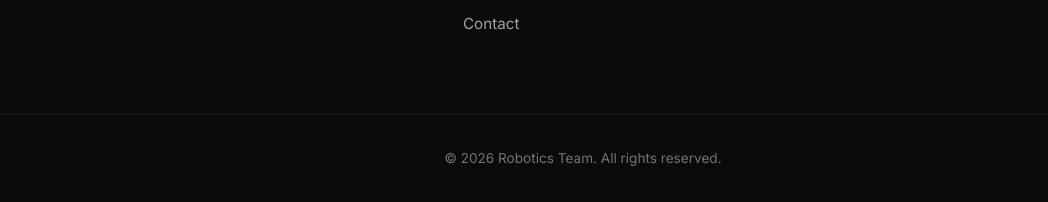
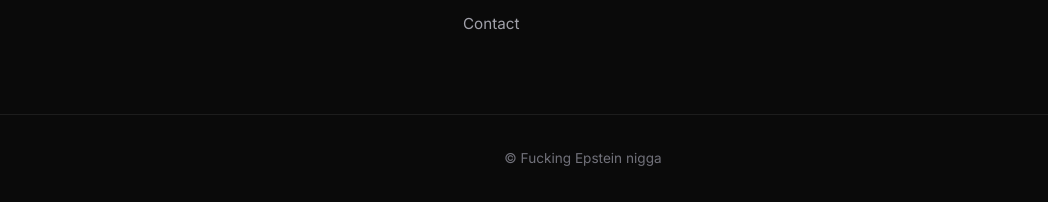
Before and after one commit to SERAMITAE/SiteSeramitae, a plain HTML site: page index.html in a window 1280 px wide. Shown: the part 3470-3672 px from the top of the page, without its empty margins (57-1105 px from the left). Drawn offline with Linux system fonts and the light colour scheme.

```diff
--- a/index.html
+++ b/index.html
@@ -172,7 +172,7 @@
             </div>
         </div>
         <div class="footer-bottom">
-            <p>&copy; 2026 Robotics Team. All rights reserved.</p>
+            <p>&copy; Fucking Epstein nigga</p>
         </div>
     </footer>
 
```
